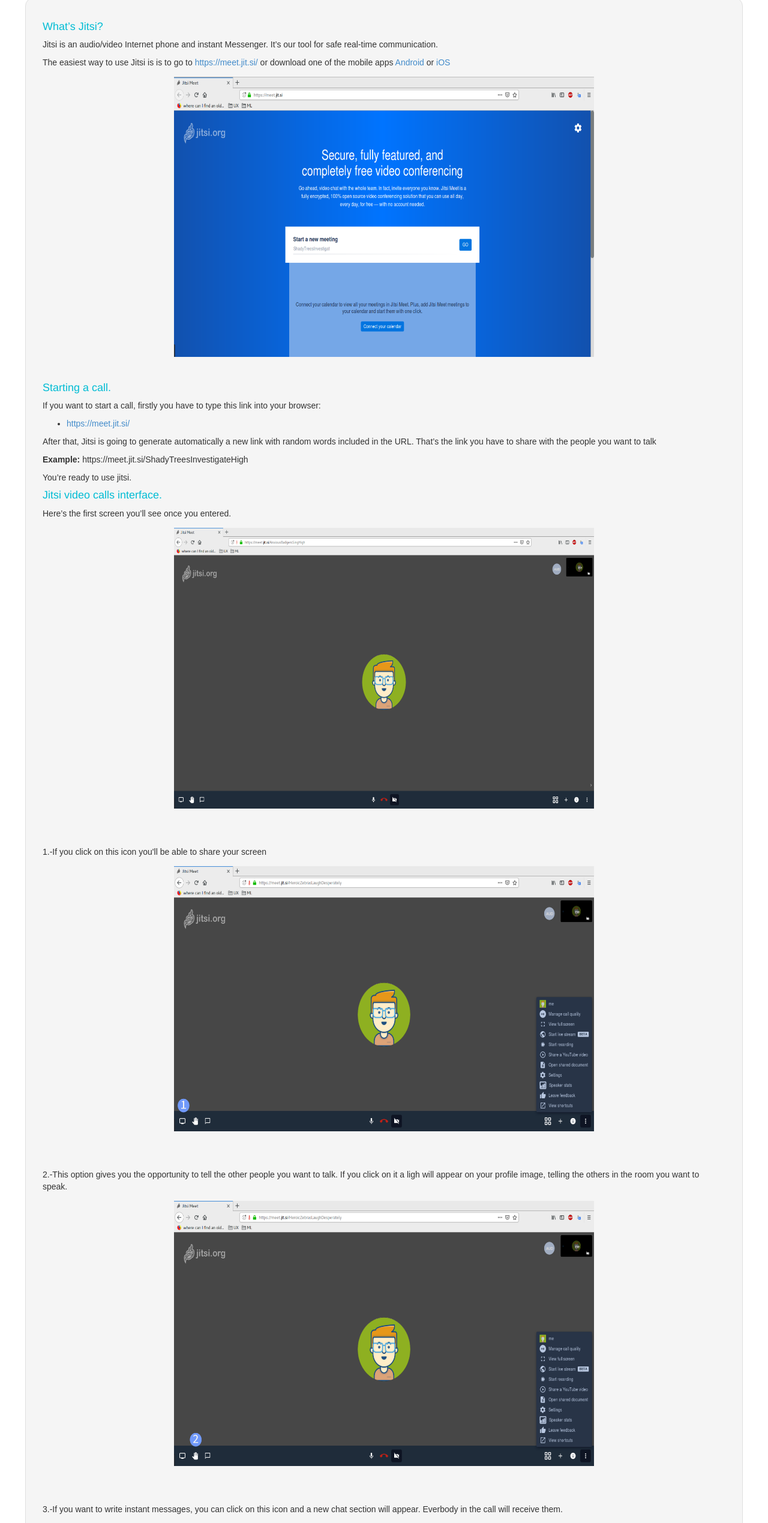
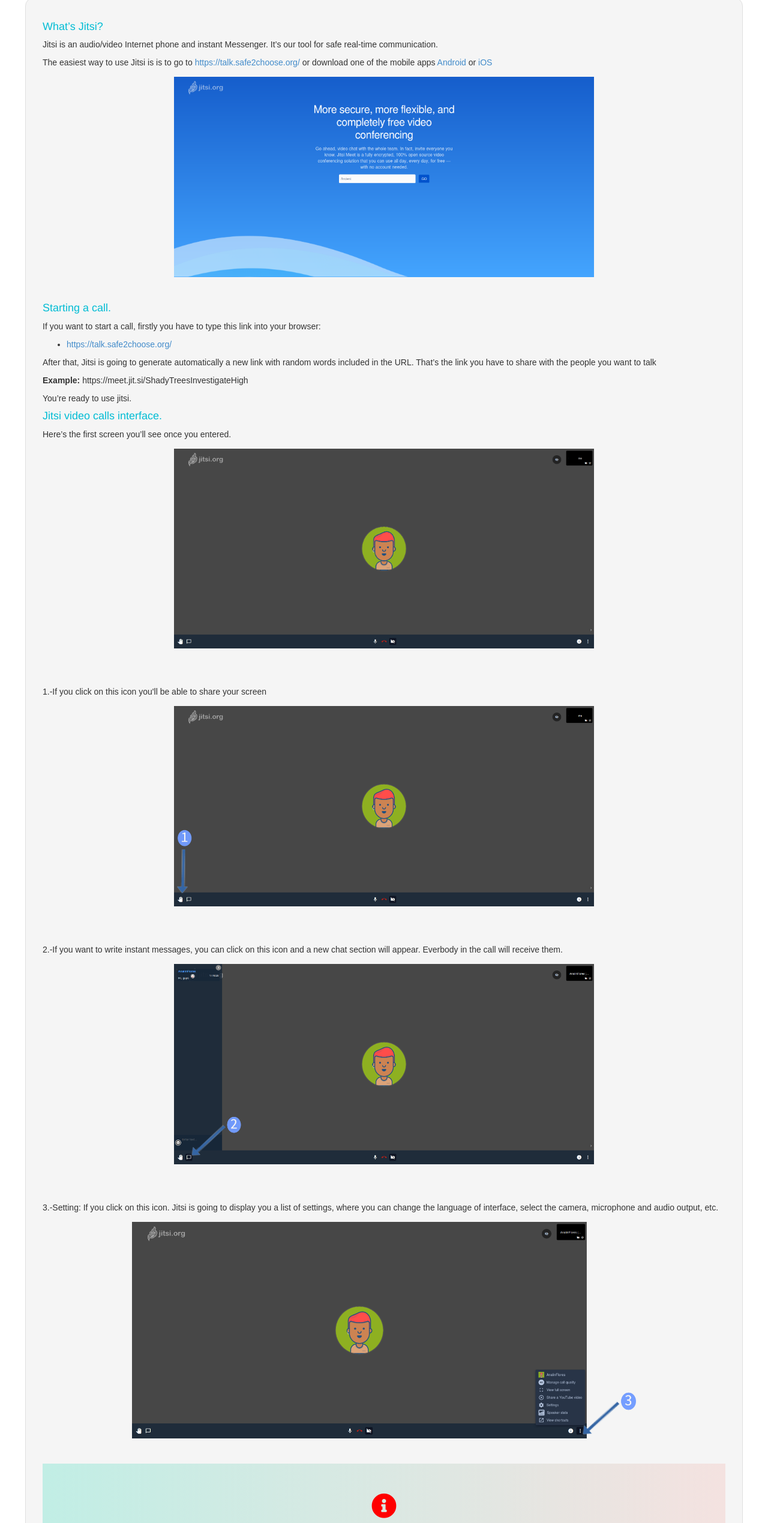
Before and after one commit to AnalinFlores/docs_priv, a plain HTML site: page communications/jitsi.html in a window 1280 px wide. Shown: the part 261-2800 px from the top of the page at 60% size. Drawn offline with Linux system fonts and the light colour scheme.

Commit message:
Changes on jitsi guide

```diff
--- a/communications/jitsi.html
+++ b/communications/jitsi.html
@@ -71,33 +71,30 @@
 
           <h4>What’s Jitsi?</h2>
           <p>Jitsi is an audio/video Internet phone and instant Messenger. It’s our tool for safe real-time communication.</p>
-          <p>The easiest way to use Jitsi is  is to go to  <a href="https://meet.jit.si/">https://meet.jit.si/</a>  or download one of the mobile apps <a href="https://play.google.com/store/apps/details?id=org.jitsi.meet&hl=en">Android</a> or <a href="https://itunes.apple.com/in/app/jitsi-meet/id1165103905?mt=8">iOS</a>  </p>
-          <img  class="wd-50 mg-bott-3 text-center img-responsive"  src="../images/communications/jitsi/jitsi_home.png" alt="">
+          <p>The easiest way to use Jitsi is  is to go to  <a href="https://talk.safe2choose.org/">https://talk.safe2choose.org/</a>  or download one of the mobile apps <a href="https://play.google.com/store/apps/details?id=org.jitsi.meet&hl=en">Android</a> or <a href="https://itunes.apple.com/in/app/jitsi-meet/id1165103905?mt=8">iOS</a>  </p>
+          <img  class="wd-50 mg-bott-3 text-center img-responsive"  src="../images/communications/jitsi/Jitsi_Meet.png" alt="">
 
           <h4>Starting a call.</h4>
           <p>If you want to start a call, firstly you have to type this link into your browser:</p>
           <ul>
-            <li> <a href="https://meet.jit.si/">https://meet.jit.si/</a> </li>
+            <li> <a href="https://talk.safe2choose.org/">https://talk.safe2choose.org/</a> </li>
           </ul>
           <p>After that, Jitsi is going to generate automatically a new link with random words included in the URL. That’s the link you have to share with the people you want to talk</p>
           <p><b>Example: </b> https://meet.jit.si/ShadyTreesInvestigateHigh</p>
           <p>You’re ready to use jitsi.</p>
           <h4>Jitsi video calls interface.</h4>
           <p>Here’s the first screen you’ll see once you entered.</p>
-          <img  class="wd-50 mg-bott-3 text-center img-responsive"  src="../images/communications/jitsi/jitsi_interface_01.png" alt="">
+          <img  class="wd-50 mg-bott-3 text-center img-responsive"  src="../images/communications/jitsi/Jitsi_Meet_01.png" alt="">
           <br>
           <p>1.-If you click on this icon you'll be able to share your screen </p>
-          <img  class="wd-50 mg-bott-3 text-center img-responsive"  src="../images/communications/jitsi/jitsi_interface_02.png" alt="">
+          <img  class="wd-50 mg-bott-3 text-center img-responsive"  src="../images/communications/jitsi/Jitsi_Meet_02.png" alt="">
           <br>
-          <p>2.-This option gives you the opportunity to tell the other people you want to talk. If you click on it a ligh will appear on your profile image, telling the others in the room you want to speak. </p>
-          <img  class="wd-50 mg-bott-3 text-center img-responsive"  src="../images/communications/jitsi/jitsi_interface_03.png" alt="">
-          <br>
-          <p>3.-If you want to write instant messages, you can click on this icon and a new chat section will appear. Everbody in the call will receive them.</p>
-          <img  class="wd-50 mg-bott-3 text-center img-responsive"  src="../images/communications/jitsi/jitsi_interface_04.png" alt="">
+          <p>2.-If you want to write instant messages, you can click on this icon and a new chat section will appear. Everbody in the call will receive them.</p>
+          <img  class="wd-50 mg-bott-3 text-center img-responsive"  src="../images/communications/jitsi/Jitsi_Meet_03.png" alt="">
 
           <br>
-          <p>4.-Setting: If you click on this icon. Jitsi is going to display you a list of settings, where you can change the language of interface, select the camera, microphone and audio output, etc. </p>
-          <img  class="wd-50 mg-bott-3 text-center img-responsive"  src="../images/communications/jitsi/jitsi_interface_05.png" alt="">
+          <p>3.-Setting: If you click on this icon. Jitsi is going to display you a list of settings, where you can change the language of interface, select the camera, microphone and audio output, etc. </p>
+          <img  class="wd-60 mg-bott-3 text-center img-responsive"  src="../images/communications/jitsi/Jitsi_Meet_04.png" alt="">
           <div class="display-block box-green-to-pink mg-bott-2 pad-2">
             <div class="text-center "><i class="fas fa-info-circle info-icon-Email ft-size-3 text-blue " ></i></div>
             <div class="pad-1">
@@ -115,10 +112,10 @@
             <li>3.-Start/ Stop camera</li>
           </ul>
 
-          <img  class="wd-50 mg-bott-3 text-center img-responsive"  src="../images/communications/jitsi/jitsi_interface_06.png" alt="">
+          <img  class="wd-60 mg-bott-3 text-center img-responsive"  src="../images/communications/jitsi/Jitsi_Meet_05.png" alt="">
           <h4>How do I invite others to join a meeting?</h4>
           <p>During a meeting, you can invite people to  join the conference by clicking on <b>Share </b> link on the bottom of the page. </p>
-          <img  class="wd-50 mg-bott-3 text-center img-responsive"  src="../images/communications/jitsi/jitsi_interface_07.png" alt="">
+          <img  class="wd-60 mg-bott-3 text-center img-responsive"  src="../images/communications/jitsi/Jitsi_Meet_06.png" alt="">
           <p>Once you click invite will apear an <b>Link</b>. This Link you can copy and send it out through email or elsewhere.</p>
 
         </div><!--End box-content-->
```
Also changed, not shown: images/communications/jitsi/Jitsi_Meet.png (added), images/communications/jitsi/Jitsi_Meet_01.png (added), images/communications/jitsi/Jitsi_Meet_02.png (added), images/communications/jitsi/Jitsi_Meet_03.png (added), images/communications/jitsi/Jitsi_Meet_04.png (added), images/communications/jitsi/Jitsi_Meet_05.png (added), images/communications/jitsi/Jitsi_Meet_06.png (added), images/communications/jitsi/jitsi.png (deleted), images/communications/jitsi/jitsi_home.png (deleted), images/communications/jitsi/jitsi_interface_01.png (deleted), images/communications/jitsi/jitsi_interface_02.png (deleted), images/communications/jitsi/jitsi_interface_03.png (deleted), images/communications/jitsi/jitsi_interface_04.png (deleted), images/communications/jitsi/jitsi_interface_05.png (deleted), 2 more files.
